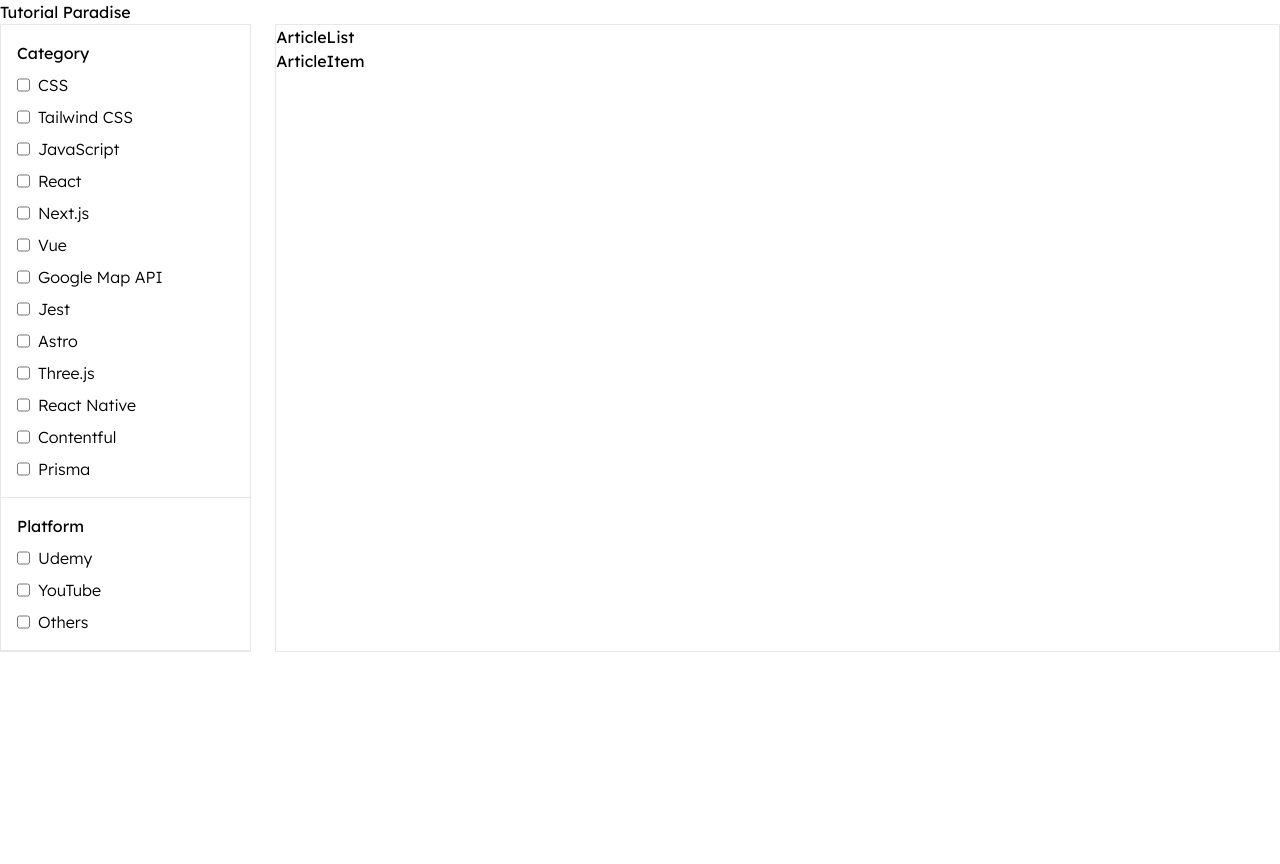
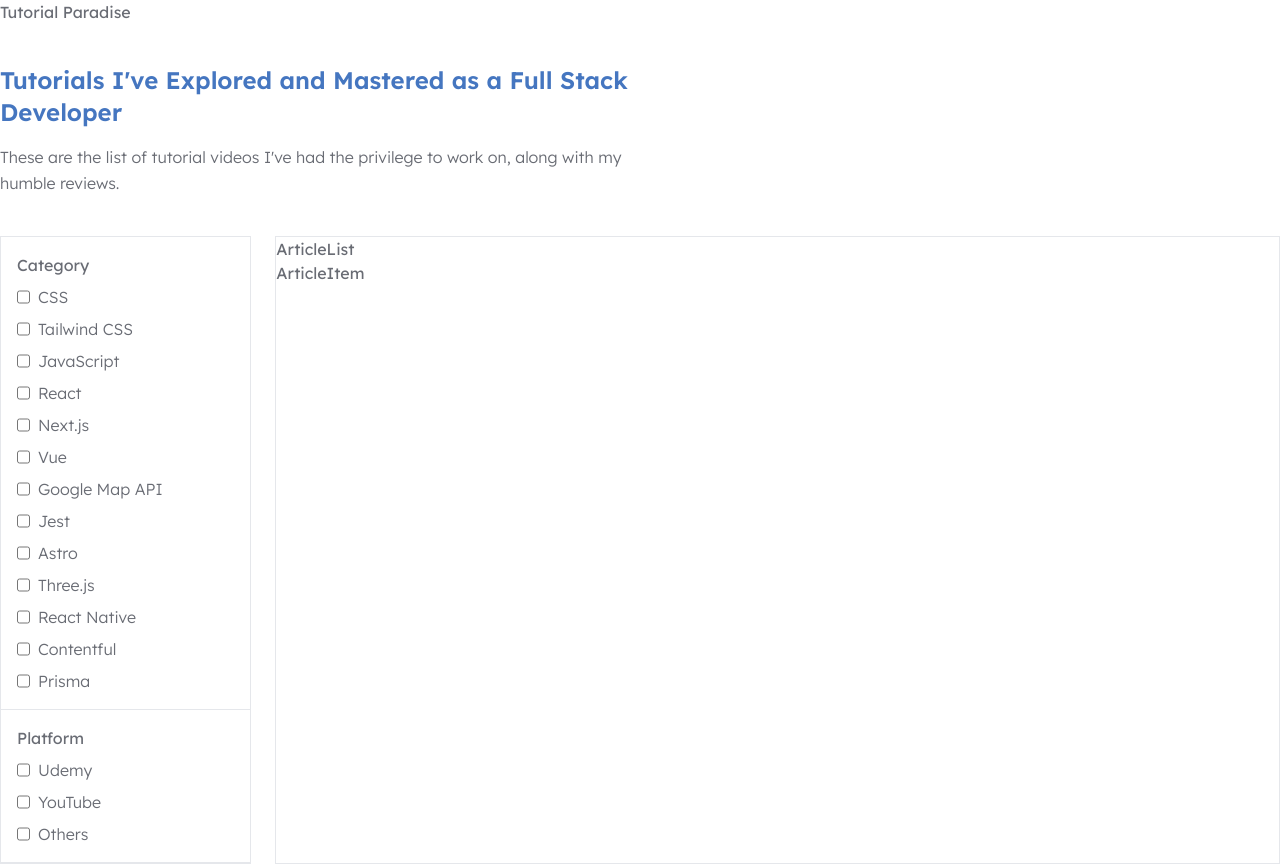
Before and after one commit to suefrontend/tutorial-reviews, a Next.js app: page / in a window 1280 px wide. Before the commit the page ends 800 px from the top, so only its background shows below. Built offline with nearby package versions, Linux system fonts and the light colour scheme.

Commit message:
Add style for hero section

```diff
--- /dev/null
+++ b/app/components/Hero.tsx
@@ -0,0 +1,17 @@
+import React from "react";
+
+const Hero = () => {
+  return (
+    <div className="w-1/2 py-10">
+      <h1 className="text-primary text-2xl font-semibold mb-4">
+        Tutorials I've Explored and Mastered as a Full Stack Developer
+      </h1>
+      <p className="font-light leading-relaxed">
+        These are the list of tutorial videos I've had the privilege to work on,
+        along with my humble reviews.
+      </p>
+    </div>
+  );
+};
+
+export default Hero;
--- a/app/globals.css
+++ b/app/globals.css
@@ -2,6 +2,6 @@
 @tailwind components;
 @tailwind utilities;
 
-.class {
-  font-family: var(--font-poppins);
+body {
+  color: #696c74;
 }
--- a/app/page.tsx
+++ b/app/page.tsx
@@ -1,4 +1,5 @@
 import Header from "./components/Header";
+import Hero from "./components/Hero";
 import Main from "./components/Main";
 import Sidebar from "./components/Sidebar";
 
@@ -6,6 +7,7 @@ export default async function Home() {
   return (
     <div className="container mx-auto">
       <Header />
+      <Hero />
       <div className="flex gap-6">
         <Sidebar />
         <Main />
--- a/tailwind.config.js
+++ b/tailwind.config.js
@@ -1,18 +1,16 @@
 /** @type {import('tailwindcss').Config} */
 module.exports = {
   content: [
-    './pages/**/*.{js,ts,jsx,tsx,mdx}',
-    './components/**/*.{js,ts,jsx,tsx,mdx}',
-    './app/**/*.{js,ts,jsx,tsx,mdx}',
+    "./pages/**/*.{js,ts,jsx,tsx,mdx}",
+    "./components/**/*.{js,ts,jsx,tsx,mdx}",
+    "./app/**/*.{js,ts,jsx,tsx,mdx}",
   ],
   theme: {
     extend: {
-      backgroundImage: {
-        'gradient-radial': 'radial-gradient(var(--tw-gradient-stops))',
-        'gradient-conic':
-          'conic-gradient(from 180deg at 50% 50%, var(--tw-gradient-stops))',
+      colors: {
+        primary: "#4576C0",
       },
     },
   },
   plugins: [],
-}
+};
```
